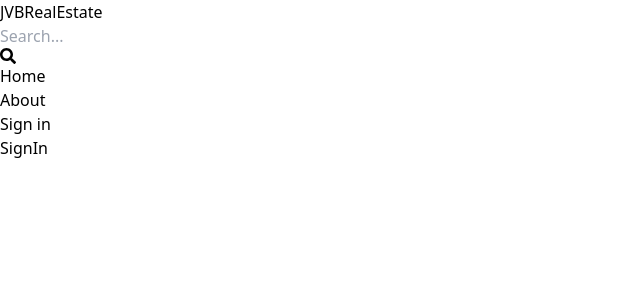
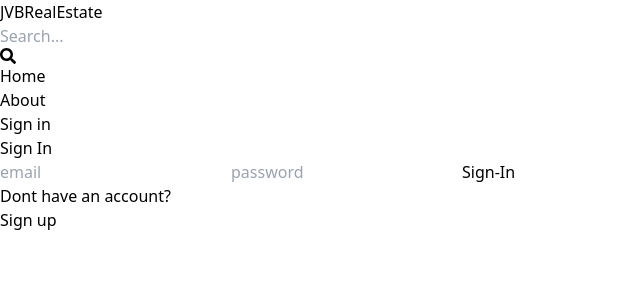
Before and after one commit to cogie/JVB-estate, a React (Vite) app in the folder client/: page /sign-in in a window 1280 px wide. Shown: the top 300 px of the page, without its empty margins (0-640 px from the left). Built offline with nearby package versions, Linux system fonts and the light colour scheme.

Commit message:
completed sign in page functionality

```diff
--- a/client/src/pages/SignIn.jsx
+++ b/client/src/pages/SignIn.jsx
@@ -1,7 +1,78 @@
-import React from 'react'
+import React, { useState } from 'react'
+import { Link, useNavigate } from 'react-router-dom'
 
 export default function SignIn() {
+      //need a variable to handle changes
+      const [formData, setFormData] = useState({});
+      const [error, setError] = useState(null); //handles error
+      const [loading, setLoading] = useState(false); // loading of the sign button
+      const navigate = useNavigate();
+
+      const handleChange = (e)=>{
+        setFormData({
+          ...formData,
+          [e.target.id]:e.target.value,
+        });
+      };
+
+      //need a variable to handle the data from submit
+      const handleSubmit = async (e) => {
+        e.preventDefault();
+        try {
+          setLoading(true);
+          //need to fetch datas
+          const res  = await fetch('/api/auth/signin',{
+            method: 'POST',
+            headers:{
+              'Content-Type': 'application/json',
+            },
+            body: JSON.stringify(formData), // convert data to string
+          });
+          const data = await res.json();
+          console.log(data);
+          if(data.success === false) {
+            setLoading(false);
+            setError(data.message);
+            return;
+          }
+          setLoading(false);
+          setError(null);
+          navigate('/');
+        } catch (error) {
+          setLoading(false);
+          setError(error.message);
+        }
+        // console.log(formData);
+      };
+
   return (
-    <div>SignIn</div>
+    <div className='p-3 max-w-lg mx-auto'>
+      <h1 className='text-3xl text-center font-semibold my-7'>Sign In</h1>
+      <form onSubmit={handleSubmit} className='flex flex-col gap-4 '>
+        <input type="email"
+        placeholder='email'
+        className='border p-3 rounded-lg'
+        id='email'
+        onChange={handleChange}
+        />
+        <input type="password"
+        placeholder='password'
+        className='border p-3 rounded-lg'
+        id='password'
+        onChange={handleChange}
+        />
+        {/* button add disable later on*/}
+        <button disabled={loading} className='bg-slate-700 p-3 rounded-lg uppercase text-white hover:opacity-95 disabled:opacity-80 '>
+          {loading ? 'loading..': 'Sign-In'}
+        </button>
+      </form>
+      <div className='flex gap-2 mt-5'>
+        <p className=''>Dont have an account?</p>
+        <Link to='/sign-up'>
+          <span className='text-blue-700 '>Sign up</span>
+        </Link>
+      </div>
+      {error && <p className='text-red-500 mt-5'>{error}</p>}
+    </div>
   )
 }
```
